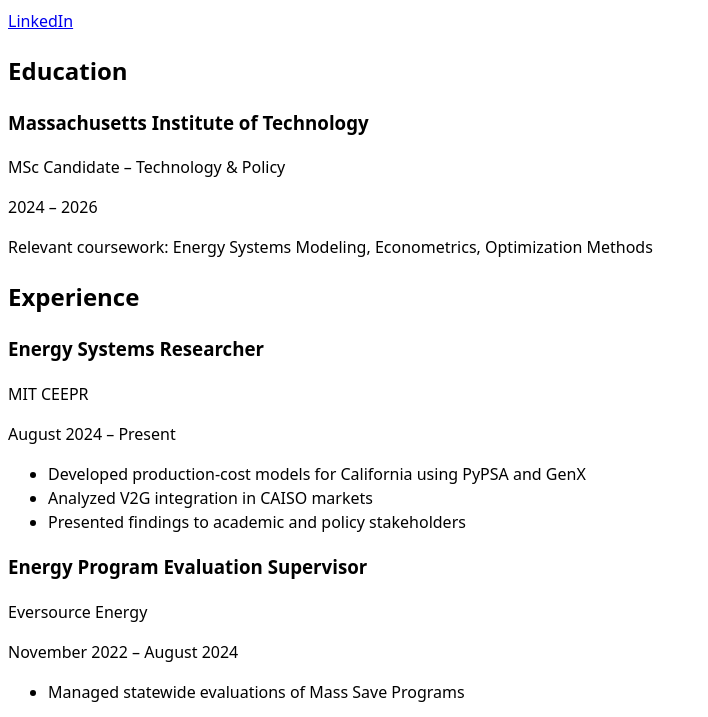
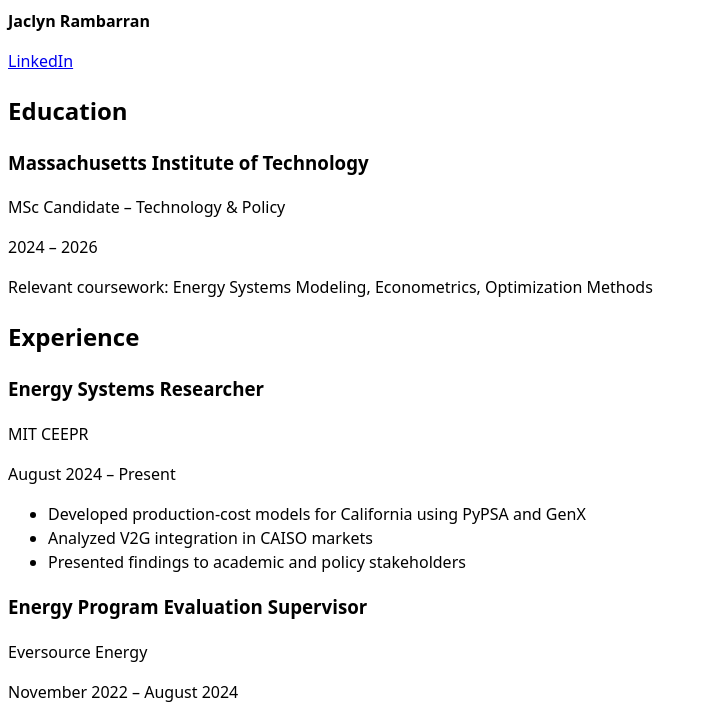
Before and after one commit to jaclynr109/portfolio, a plain HTML site: page cv/index.html in a window 1280 px wide. Shown: the part 114-831 px from the top of the page, without its empty margins (0-708 px from the left). Drawn offline with Linux system fonts and the light colour scheme.

Commit message:
add name with resume

```diff
--- a/cv/index.html
+++ b/cv/index.html
@@ -15,6 +15,7 @@
         <a href="https://github.com/jaclynr109" target="_blank">GitHub</a>
       </nav>
       <h1>Resume</h1>
+      <p><strong>Jaclyn Rambarran</strong></p>
       <p>
         <a href="https://www.linkedin.com/in/jaclyn-rambarran-1a150113b"
            target="_blank"
```
